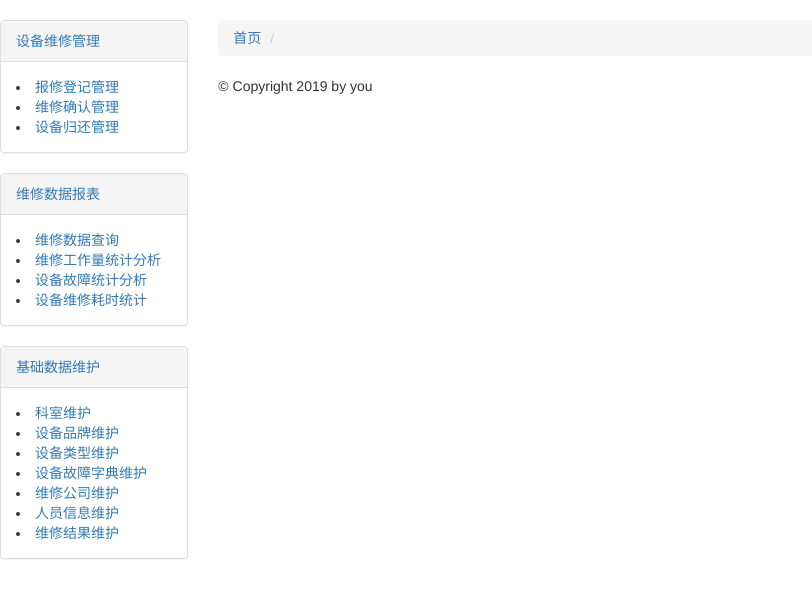
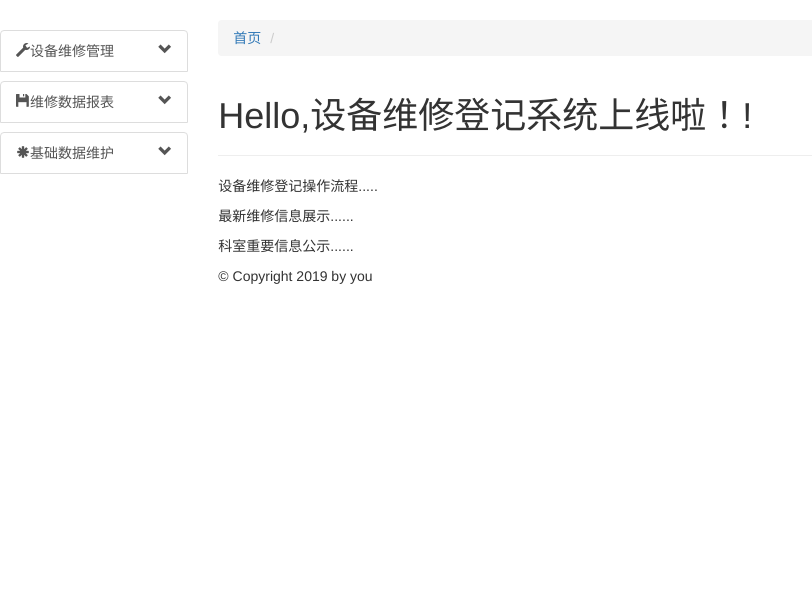
Before and after one commit to drsuxiao/repair, a Flask app: page / in a window 1280 px wide. Shown: the part 52-650 px from the top of the page, without its empty margins (0-812 px from the left). Run offline with Flask 2, Linux system fonts and the light colour scheme; some libraries are stand-ins or nearby versions.

Commit message:
优化左侧菜单

```diff
--- a/app/main/views.py
+++ b/app/main/views.py
@@ -7,7 +7,12 @@ from app.main.forms import RepairRegistrationForm, RepairConfirmForm, RepairRetu
 
 @app.route('/', methods=['GET'])
 def index():
-    return render_template('index.html')
+    return render_template('base.html')
+
+
+@app.route('/repair/index', methods=['GET'])
+def show_home():
+    return render_template('home.html')
 
 
 @app.route('/repair/repairs_registration', methods=['GET', 'POST'])
--- a/app/templates/base.html
+++ b/app/templates/base.html
@@ -35,11 +35,11 @@
                     <span class="icon-bar"></span>
                     <span class="icon-bar"></span>
                 </button>
-                <a class="navbar-brand" href="/">设备维修登记系统</a>
+                <a class="navbar-brand" href="#">设备维修登记系统</a>
             </div>
             <div class="navbar-collapse collapse">
                 <ul class="nav navbar-nav">
-                    <li class="active"><a href="{{ url_for('index') }}">首页</a></li>
+                    <li class="active"><a href="{{ url_for('show_home') }}" id="t_home">首页</a></li>
                     <li class="dropdown">
                         <a href="#" class="dropdown-toggle" data-toggle="dropdown">
                             设备维修管理<b class="caret"></b>  <!-- 下拉符号 -->
@@ -59,7 +59,7 @@
                             <li><a href="{{url_for('show_repair_detail')}}">维修数据查询</a></li>
                             <li><a href="{{url_for('show_repair_workload')}}">维修工作量统计分析</a></li>
                             <li><a href="{{url_for('show_repair_fault')}}">设备故障统计分析</a></li>
-                            <li><a href="#">设备维修耗时统计</a></li>  <!-- 总耗时、维修耗时、维修响应时间、送还科室耗时-->
+                            <li><a href="{{url_for('show_repair_fault')}}">设备维修耗时统计</a></li>  <!-- 总耗时、维修耗时、维修响应时间、送还科室耗时-->
                         </ul>
                     </li>
 
@@ -90,45 +90,44 @@
                 <!-- 左侧导航栏 -->
                 <div class="col-md-2 col-sm-3">
                     {% block right %}
-                    <div class="panel panel-default">
-                        <div class="panel-heading">
-                            <a data-toggle="collapse" data-parent="#accordion"  href="#p1">
-                                设备维修管理
+                    <div id="leftmenu">
+                        <div style="margin-top:10px">
+                            <a href="#p1" class="list-group-item menu-color" data-toggle="collapse">
+                                <div class="glyphicon glyphicon-wrench"></div>设备维修管理
+                                <span class="glyphicon glyphicon-chevron-down pull-right"></span>
                             </a>
+                            <div class="collapse" id="p1">
+                                <a class="list-group-item" href="{{ url_for('repairs_registration') }}">&#12288;&#12288;报修登记管理</a>
+                                <a class="list-group-item" href="{{ url_for('repairs_confirmed') }}">&#12288;&#12288;维修确认管理</a>
+                                <a class="list-group-item" href="{{ url_for('repairs_return') }}">&#12288;&#12288;设备归还管理</a>
+                            </div>
                         </div>
-                        <div class="panel-body panel-collapse in collapse" id="p1">
-                            <li class="active"><a href="{{ url_for('repairs_registration') }}">报修登记管理</a></li>
-                            <li><a href="{{ url_for('repairs_confirmed') }}">维修确认管理</a></li>
-                            <li><a href="{{ url_for('repairs_return') }}">设备归还管理</a></li>
+                        <div style="margin-top:10px">
+                            <a href="#p2" class="list-group-item menu-color" data-toggle="collapse">
+                                <div class="glyphicon glyphicon-floppy-disk"></div>维修数据报表
+                                <span class="glyphicon glyphicon-chevron-down pull-right"></span>
+                            </a>
+                            <div class="collapse" id="p2">
+                                <a class="list-group-item" href="{{url_for('show_repair_detail')}}">&#12288;&#12288;维修数据查询</a>
+                                <a class="list-group-item" href="{{url_for('show_repair_workload')}}">&#12288;&#12288;维修工作量统计分析</a>
+                                <a class="list-group-item" href="{{url_for('show_repair_fault')}}">&#12288;&#12288;设备故障统计分析</a>
+                                <a class="list-group-item" href="{{url_for('show_repair_fault')}}">&#12288;&#12288;设备维修耗时统计</a>
+                            </div>
                         </div>
-                    </div>
-                    <div class="panel panel-default">
-                        <div class="panel-heading">
-                            <a data-toggle="collapse" data-parent="#accordion"  href="#p2">
-                                维修数据报表
+                        <div style="margin-top:10px">
+                            <a class="list-group-item menu-color" data-toggle="collapse" href="#p3">
+                                <div class="glyphicon glyphicon-asterisk"></div>基础数据维护
+                                <span class="glyphicon glyphicon-chevron-down pull-right"></span>
                             </a>
-                        </div>
-                        <div class="panel-body panel-collapse in collapse" id="p2">
-                            <li><a href="{{url_for('show_repair_detail')}}">维修数据查询</a></li>
-                            <li><a href="{{url_for('show_repair_workload')}}">维修工作量统计分析</a></li>
-                            <li><a href="{{url_for('show_repair_fault')}}">设备故障统计分析</a></li>
-                            <li><a href="#">设备维修耗时统计</a></li>
-                        </div>
-                    </div>
-                    <div class="panel panel-default">
-                        <div class="panel-heading">
-                            <a data-toggle="collapse" data-parent="#accordion"  href="#p3">
-                                基础数据维护
-                            </a>
-                        </div>
-                        <div class="panel-body panel-collapse in collapse" id="p3">
-                            <li><a href="{{ url_for('show_departments')}}">科室维护</a></li>
-                            <li><a href="{{ url_for('show_equipment_brands')}}">设备品牌维护</a></li>
-                            <li><a href="{{ url_for('show_equipment_types')}}">设备类型维护</a></li>
-                            <li><a href="{{ url_for('show_equipment_faults')}}">设备故障字典维护</a></li>
-                            <li><a href="{{ url_for('show_repair_companys')}}">维修公司维护</a></li>
-                            <li><a href="{{ url_for('show_repair_staff')}}">人员信息维护</a></li>
-                            <li><a href="{{ url_for('show_repair_result')}}">维修结果维护</a></li>
+                            <div class="collapse" id="p3">
+                                <a class="list-group-item" href="{{ url_for('show_departments')}}">&#12288;&#12288;科室维护</a>
+                                <a class="list-group-item" href="{{ url_for('show_equipment_brands')}}">&#12288;&#12288;设备品牌维护</a>
+                                <a class="list-group-item" href="{{ url_for('show_equipment_types')}}">&#12288;&#12288;设备类型维护</a>
+                                <a class="list-group-item" href="{{ url_for('show_equipment_faults')}}">&#12288;&#12288;设备故障字典维护</a>
+                                <a class="list-group-item" href="{{ url_for('show_repair_companys')}}">&#12288;&#12288;维修公司维护</a>
+                                <a class="list-group-item" href="{{ url_for('show_repair_staff')}}">&#12288;&#12288;人员信息维护</a>
+                                <a class="list-group-item" href="{{ url_for('show_repair_result')}}">&#12288;&#12288;维修结果维护</a>
+                            </div>
                         </div>
                     </div>
                     {% endblock %}
@@ -136,7 +135,7 @@
                 <!-- 右侧内容页 -->
                 <div class="col-md-10 col-sm-9">
                     <ul class="breadcrumb">
-                        <li><a href="{{ url_for('index') }}">首页</a></li>
+                        <li><a href="{{ url_for('show_home') }}" id="r_home">首页</a></li>
                         <li class="active" id="top_title"></li>
                     </ul>
                     <div id="myTabContent" class="tab-content">
@@ -167,19 +166,58 @@
 
 {% block script %}
 <script>
-    $(".panel-body li a").click(function(e){
+    $("#show_page").load('/repair/index');
+    $("div.collapse a.list-group-item").click(function(e){
         e.preventDefault();
         //alert($(this).attr('href'));
-        $("#top_title").text(this.text);
+        $("#top_title").text($.trim(this.text));
         $(this).addClass("active");
         $("#show_page").load($(this).attr('href'));
     });
     $(".dropdown-menu li a").click(function(e){
         e.preventDefault();
         //alert($(this).attr('href'));
-        $("#top_title").text(this.text);
+        $("#top_title").text($.trim(this.text));
         $("#show_page").load($(this).attr('href'));
+
+        //清楚所有项目的选中状态
+        $("#leftmenu .list-group-item").each(function () {
+            $(this).removeClass('active');
+             //alert(flag);
+        });
     });
+$("#t_home").click(function(e){
+    e.preventDefault();
+    //alert($(this).attr('href'));
+    $("#show_page").load($(this).attr('href'));
+});
+$("#r_home").click(function(e){
+    e.preventDefault();
+    //alert($(this).attr('href'));
+    $("#show_page").load($(this).attr('href'));
+});
+$("#leftmenu .list-group-item").click(function(){
+    setActiveMenu(this);
+});
+//设置菜单选中状态
+function setActiveMenu(item){
+    //清楚所有项目的选中状态
+    $("#leftmenu .list-group-item").each(function () {
+        $(this).removeClass('active');
+         //alert(flag);
+    });
+    /*切换折叠指示图标*/
+    //if (flag == '0'){
+        $(item).find("span").toggleClass("glyphicon-chevron-down");
+        $(item).find("span").toggleClass("glyphicon-chevron-up");
+    //};
+    //设置当前菜单为选中状态
+    $(item).addClass("active");
+};
+</script>
+
+<script>
+
 function showTabs(tabsId,url,flag) {
     //显示标签
     if (flag == 1){
@@ -191,9 +229,6 @@ function showTabs(tabsId,url,flag) {
         };
     };
 };
-</script>
-
-<script>
     /**
   * 增加标签页
   */
--- a/app/templates/index.html
+++ b/app/templates/home.html
@@ -1,12 +1,8 @@
-{%extends "base.html"%}
-{% block title %}首页{% endblock %}
-{% block content %}
 <div class="page-header">
-    <h1>Hello,设备维修登记系统上线啦！！！ {{ name }}!</h1>
+    <h1>Hello,设备维修登记系统上线啦！!</h1>
 </div>
 <div class="page-content">
     <p>设备维修登记操作流程.....</p>
     <p>最新维修信息展示......</p>
     <p>科室重要信息公示......</p>
 </div>
-{% endblock %}
```
